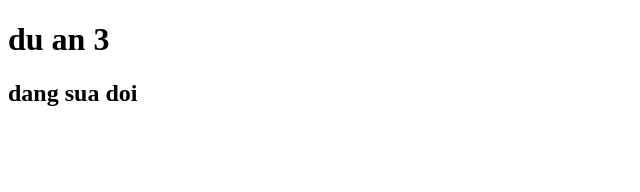
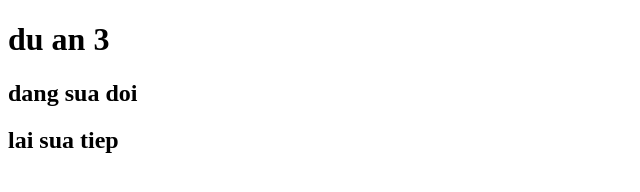
Before and after one commit to tttien1812/du-an-3, a plain HTML site: page index.html in a window 1280 px wide. Shown: the whole page, without its empty margins (0-640 px from the left). Drawn offline with Linux system fonts and the light colour scheme.

Commit message:
sua doi lan 2

```diff
--- a/index.html
+++ b/index.html
@@ -8,5 +8,6 @@
 <body>
     <h1>du an 3</h1>
     <h2>dang sua doi</h2>
+    <h2>lai sua tiep</h2>
 </body>
 </html>
```
